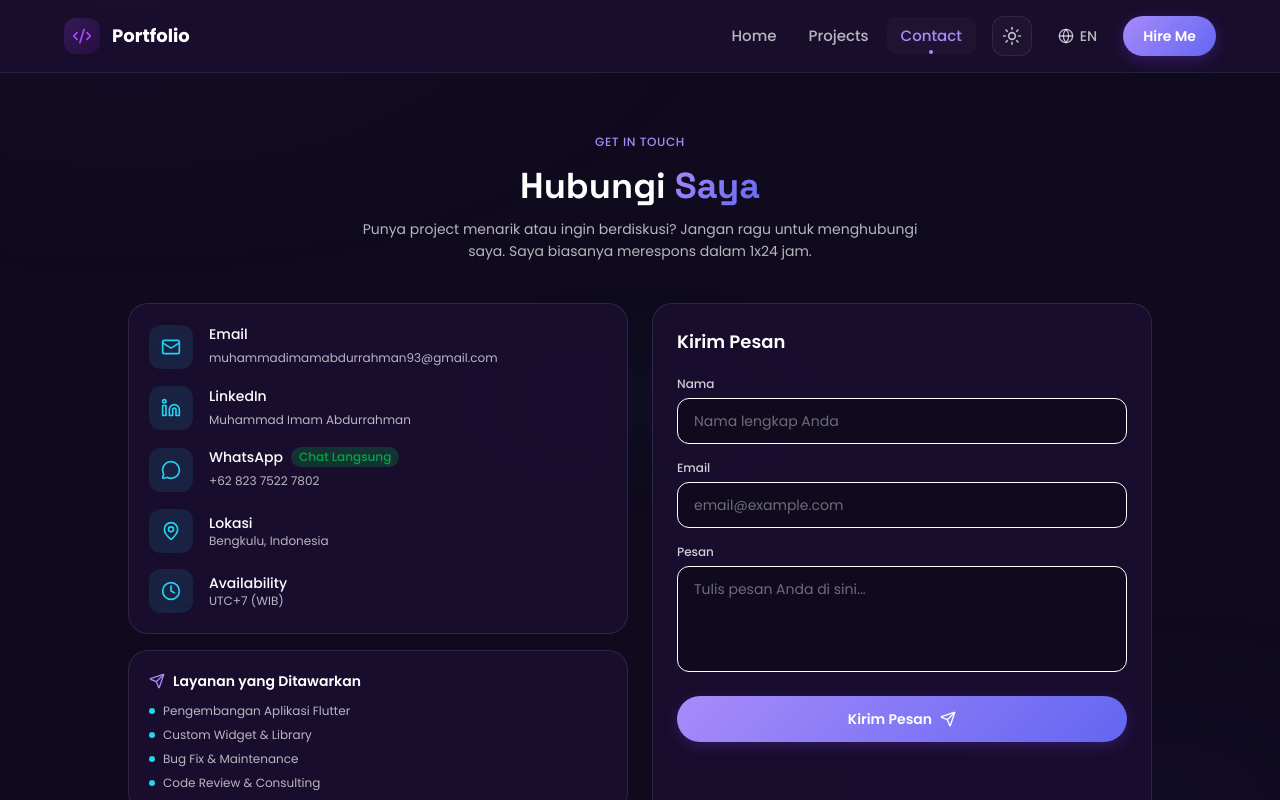
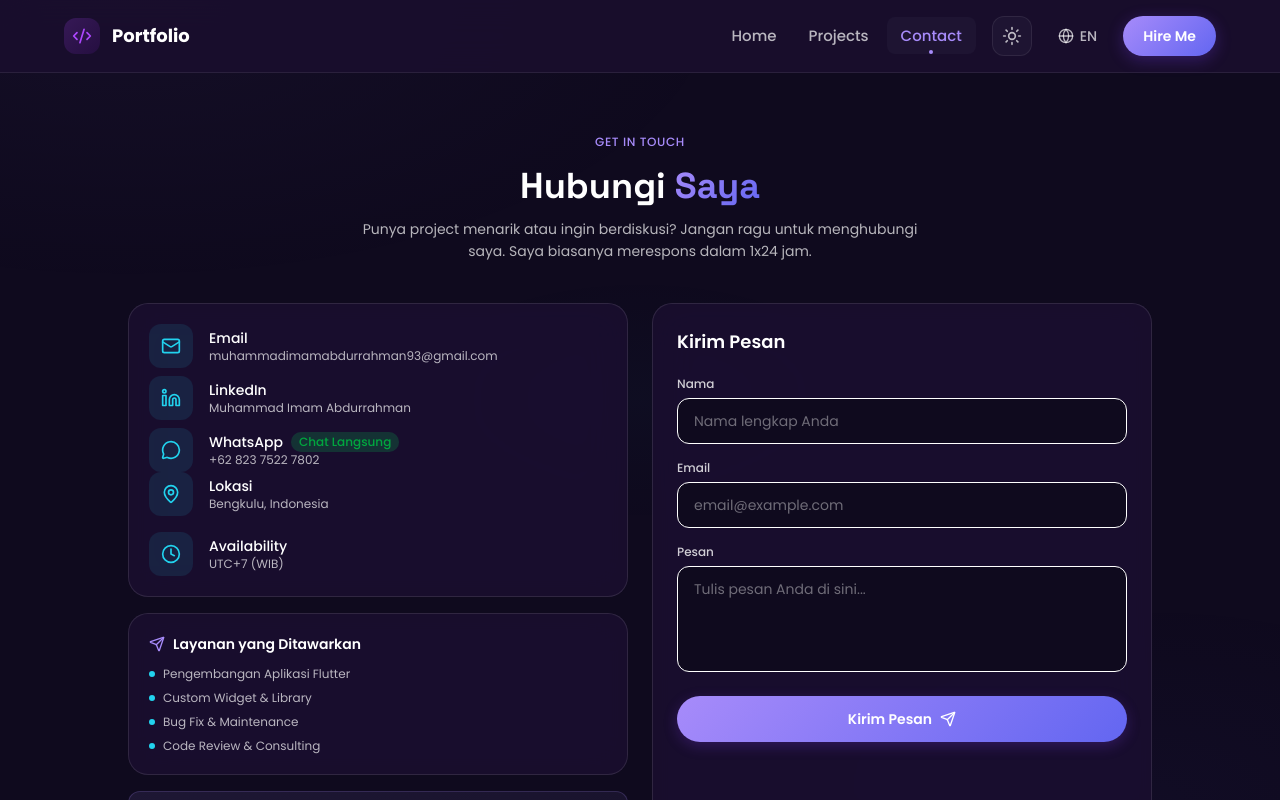
Before and after one commit to imamabdurrahmann/portfolio, a Next.js app: page /contact in a window 1280 px wide. Shown: the top 800 px of the page. Built offline with nearby package versions, Linux system fonts and the light colour scheme.

Commit message:
fix: tech stack hover text color for light mode

```diff
--- a/src/app/contact/page.tsx
+++ b/src/app/contact/page.tsx
@@ -89,6 +89,30 @@ export default function ContactPage() {
               <div className="glass-card p-5">
                 <div className="space-y-4">
                   {contactItems.map((item) => (
+                    item.href ? (
+                      <a
+                        key={item.title}
+                        href={item.href}
+                        target={item.href.startsWith("http") ? "_blank" : undefined}
+                        rel={item.href.startsWith("http") ? "noopener noreferrer" : undefined}
+                        className="flex items-center gap-4 p-2 -m-2 rounded-xl hover:bg-accent-secondary/5 transition-colors duration-300 group"
+                      >
+                        <div className="w-11 h-11 rounded-xl bg-accent-secondary/10 flex items-center justify-center text-accent-secondary group-hover:bg-accent-secondary/20 transition-colors duration-300">
+                          {item.icon}
+                        </div>
+                        <div className="flex-1">
+                          <div className="flex items-center gap-2">
+                            <h3 className="font-medium text-foreground text-sm">{item.title}</h3>
+                            {item.badge && (
+                              <span className="text-xs px-2 py-0.5 rounded-full bg-green-500/20 text-green-600 font-medium">
+                                {item.badge}
+                              </span>
+                            )}
+                          </div>
+                          <p className="text-foreground/60 text-xs">{item.value}</p>
+                        </div>
+                      </a>
+                    ) : (
                       <div key={item.title} className="flex items-center gap-4">
                         <div className="w-11 h-11 rounded-xl bg-accent-secondary/10 flex items-center justify-center text-accent-secondary">
                           {item.icon}
@@ -102,20 +126,10 @@ export default function ContactPage() {
                               </span>
                             )}
                           </div>
-                        {item.href ? (
-                          <a
-                            href={item.href}
-                            target={item.href.startsWith("http") ? "_blank" : undefined}
-                            rel={item.href.startsWith("http") ? "noopener noreferrer" : undefined}
-                            className="text-foreground/60 text-xs hover:text-accent-secondary transition-colors duration-300"
-                          >
-                            {item.value}
-                          </a>
-                        ) : (
                           <p className="text-foreground/60 text-xs">{item.value}</p>
-                        )}
                         </div>
                       </div>
+                    )
                   ))}
                 </div>
               </div>
--- a/src/app/globals.css
+++ b/src/app/globals.css
@@ -812,11 +812,11 @@ html[data-theme="light"],
 }
 
 .tech-tag:hover {
-  background: var(--primary);
-  color: white;
-  border-color: var(--primary);
+  background: var(--accent-secondary);
+  color: #0f172a;
+  border-color: var(--accent-secondary);
   transform: scale(1.05);
-  box-shadow: 0 4px 12px rgba(124, 58, 237, 0.3);
+  box-shadow: 0 4px 16px var(--accent-secondary-glow);
 }
 
 /* ========================================
--- a/src/components/TechStack.tsx
+++ b/src/components/TechStack.tsx
@@ -75,14 +75,16 @@ export function TechStack() {
             <motion.div
               key={tech.name}
               variants={itemVariants}
-              className="group px-5 py-3 rounded-full glass-card text-sm font-semibold text-foreground flex items-center gap-2 cursor-default"
+              className="group px-5 py-3 rounded-full glass-card text-sm font-semibold text-foreground flex items-center gap-2 cursor-pointer"
               whileHover={{ scale: 1.05, y: -2 }}
               transition={{ type: "spring", stiffness: 400 }}
             >
-              <span className="text-primary group-hover:text-white transition-colors">
+              <span className="text-accent-secondary transition-colors duration-300 group-hover:text-slate-900 dark:group-hover:text-accent-secondary">
                 {tech.icon}
               </span>
-              <span className="group-hover:text-white transition-colors">{tech.name}</span>
+              <span className="group-hover:text-slate-900 dark:group-hover:text-accent-secondary transition-colors duration-300">
+                {tech.name}
+              </span>
             </motion.div>
           ))}
         </motion.div>
```
Lines whose indentation alone changed are shown as unchanged.
